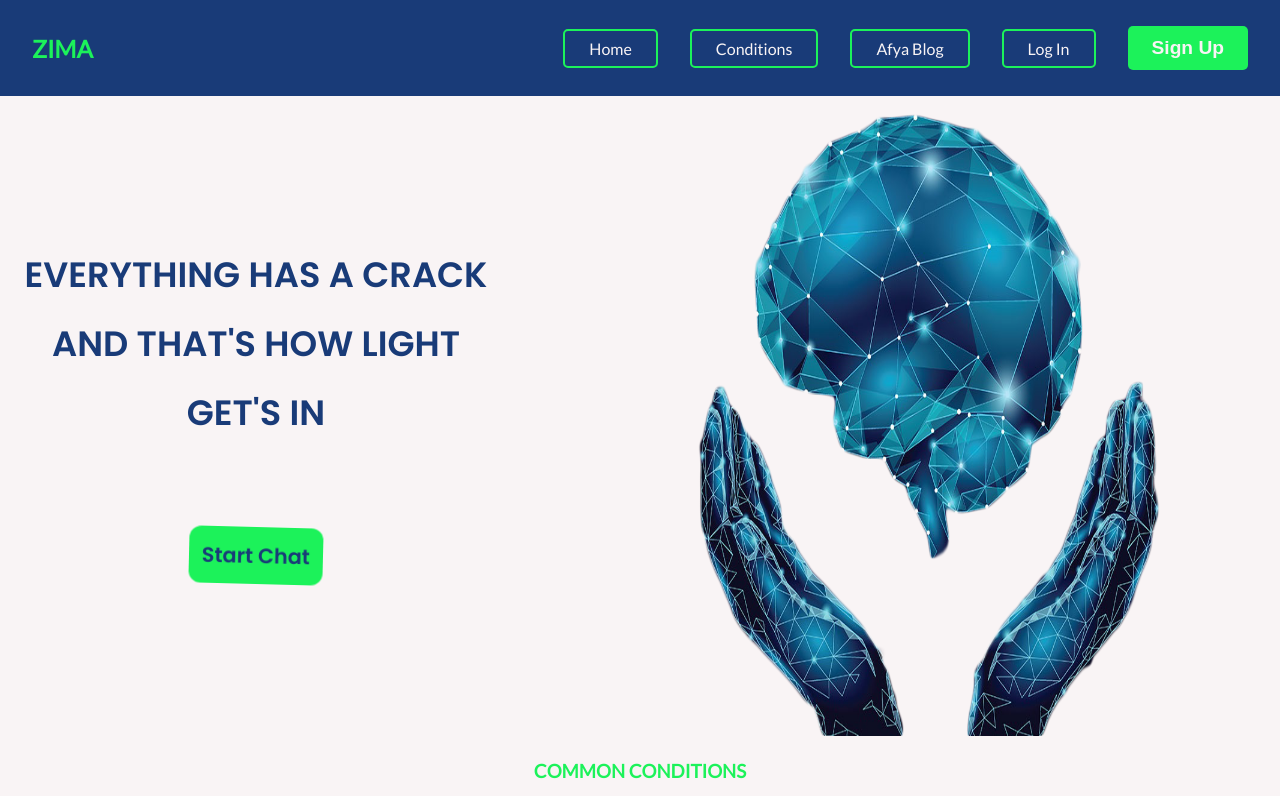
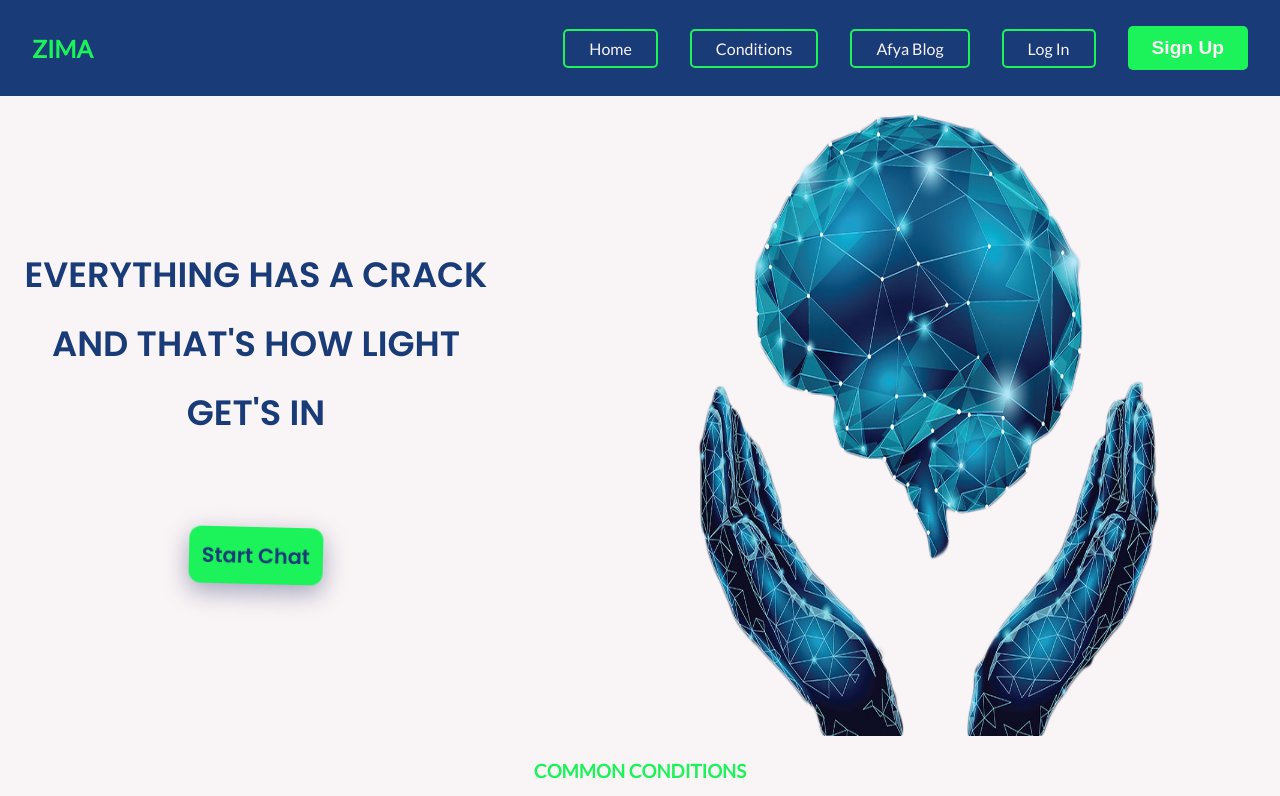
Before and after one commit to apella1/zima-ui, a React (Create React App) app: page / in a window 1280 px wide. Shown: the top 796 px of the page. Built offline with nearby package versions, Linux system fonts and the light colour scheme.

Commit message:
added box shadow on start chat

```diff
--- a/src/containers/header/header.css
+++ b/src/containers/header/header.css
@@ -27,6 +27,7 @@
     font-size: 1.3rem;
     font-weight: normal;
     background: var(--color-btn);
+    box-shadow: 0 8px 25px 0 #161b5e5e;
     padding: 0.8rem;
     border-radius: 12px;
     margin-top: 5rem !important;
```
